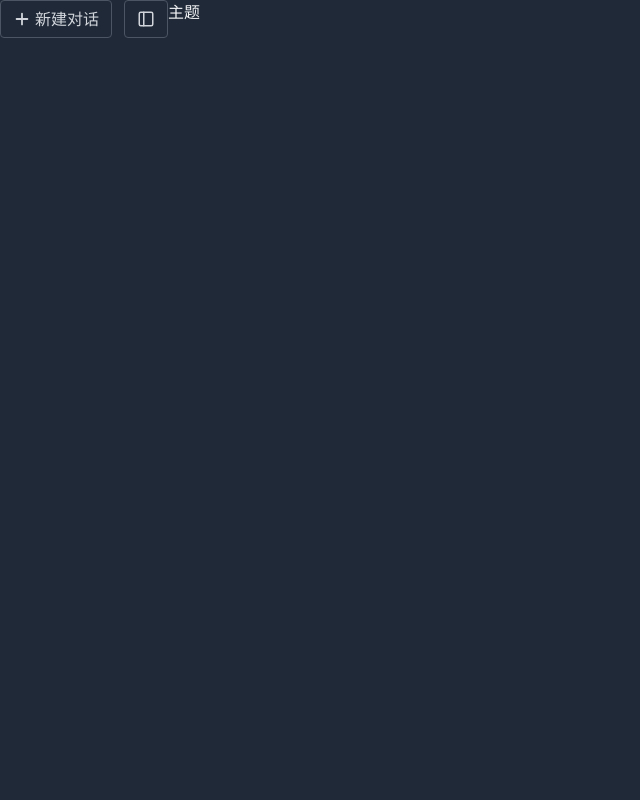
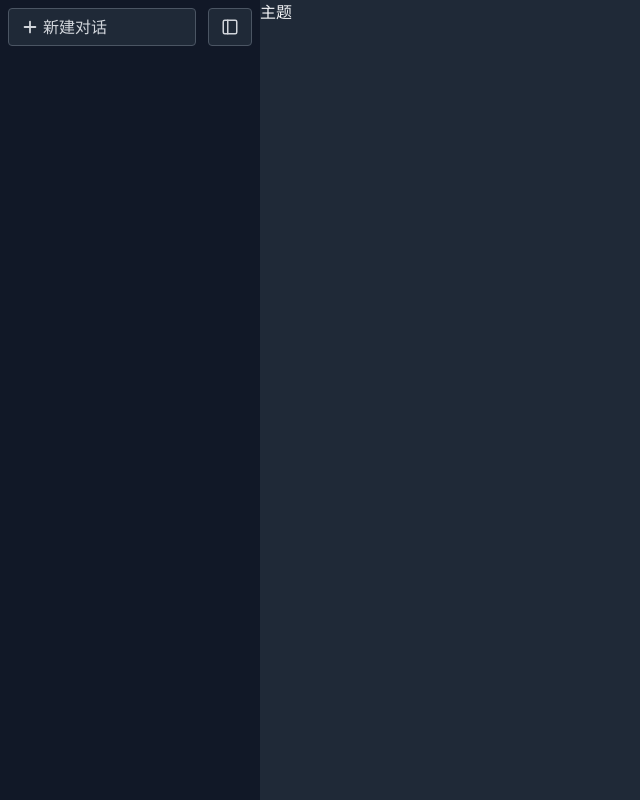
Before and after one commit to Naeko-sauce/chat, a Next.js app: page / in a window 1280 px wide. Shown: the whole page, without its empty margins (0-640 px from the left). Built offline with nearby package versions, Linux system fonts and the light colour scheme.

Commit message:
解决bug

```diff
--- a/components/home/Navigation/Menubar.tsx
+++ b/components/home/Navigation/Menubar.tsx
@@ -3,7 +3,7 @@ import { HiPlus } from "react-icons/hi"
 import { LuPanelLeft } from "react-icons/lu"
 export default function Navigation(){
     return <div className="flex justify-between space-x-3">
-    <Button icon={HiPlus} variant="outline" >新建对话</Button>
+    <Button icon={HiPlus} variant="outline" className="flex-1" >新建对话</Button>
     <Button icon={LuPanelLeft} variant="outline"  />
     </div>
 
--- a/components/home/Navigation/index.tsx
+++ b/components/home/Navigation/index.tsx
@@ -1,7 +1,7 @@
-import Menubar from "./menubar"
+import Menubar from "./Menubar"
 export default function Navigation(){
     return   <nav
-            className={` relative  bg-white text-gray-900 dark:bg-gray-800 dark:text-gray-100`}
+            className={` dark relative h-full w-[260px] bg-gray-900 text-gray-300 p-2`}
         >
             <Menubar />
 
```
